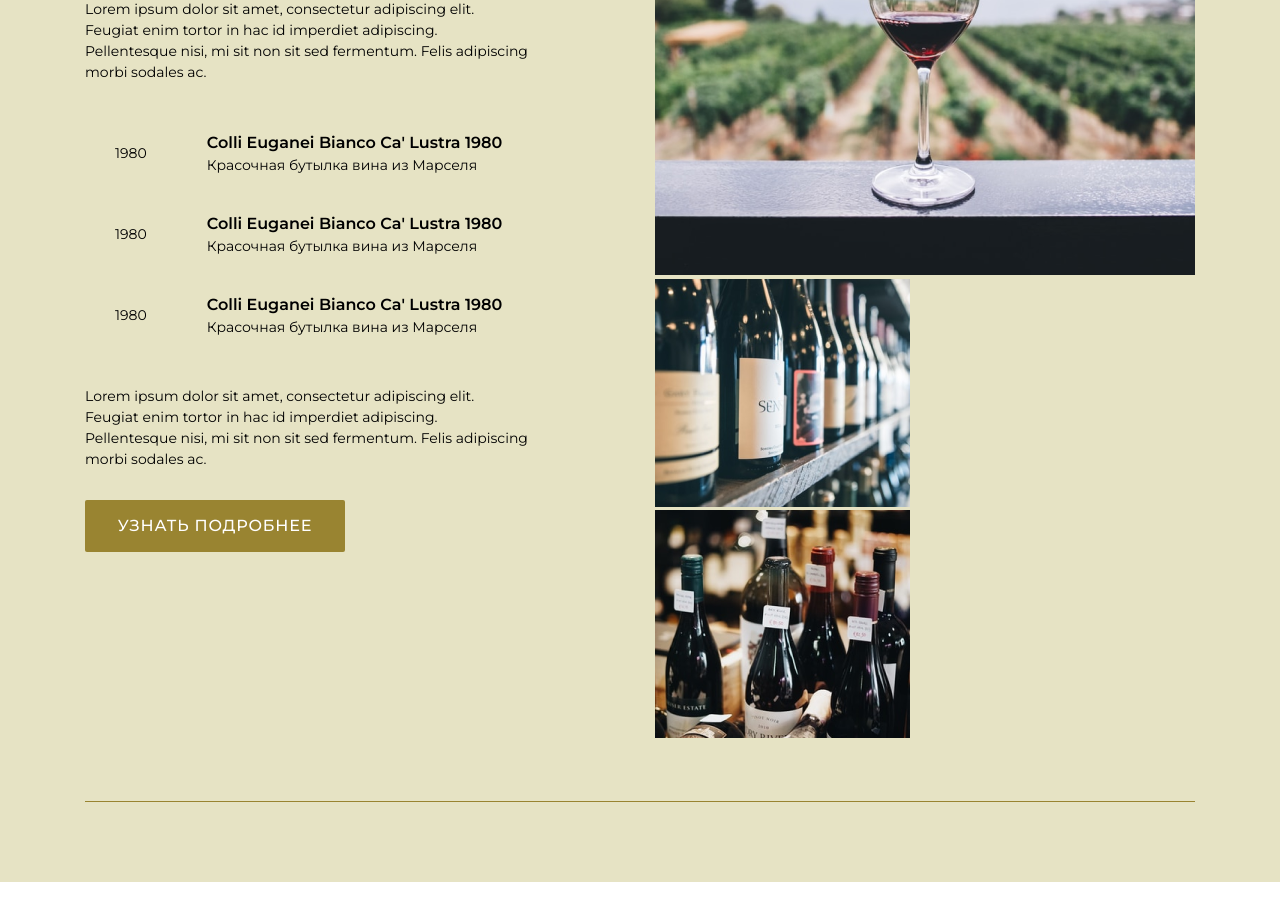
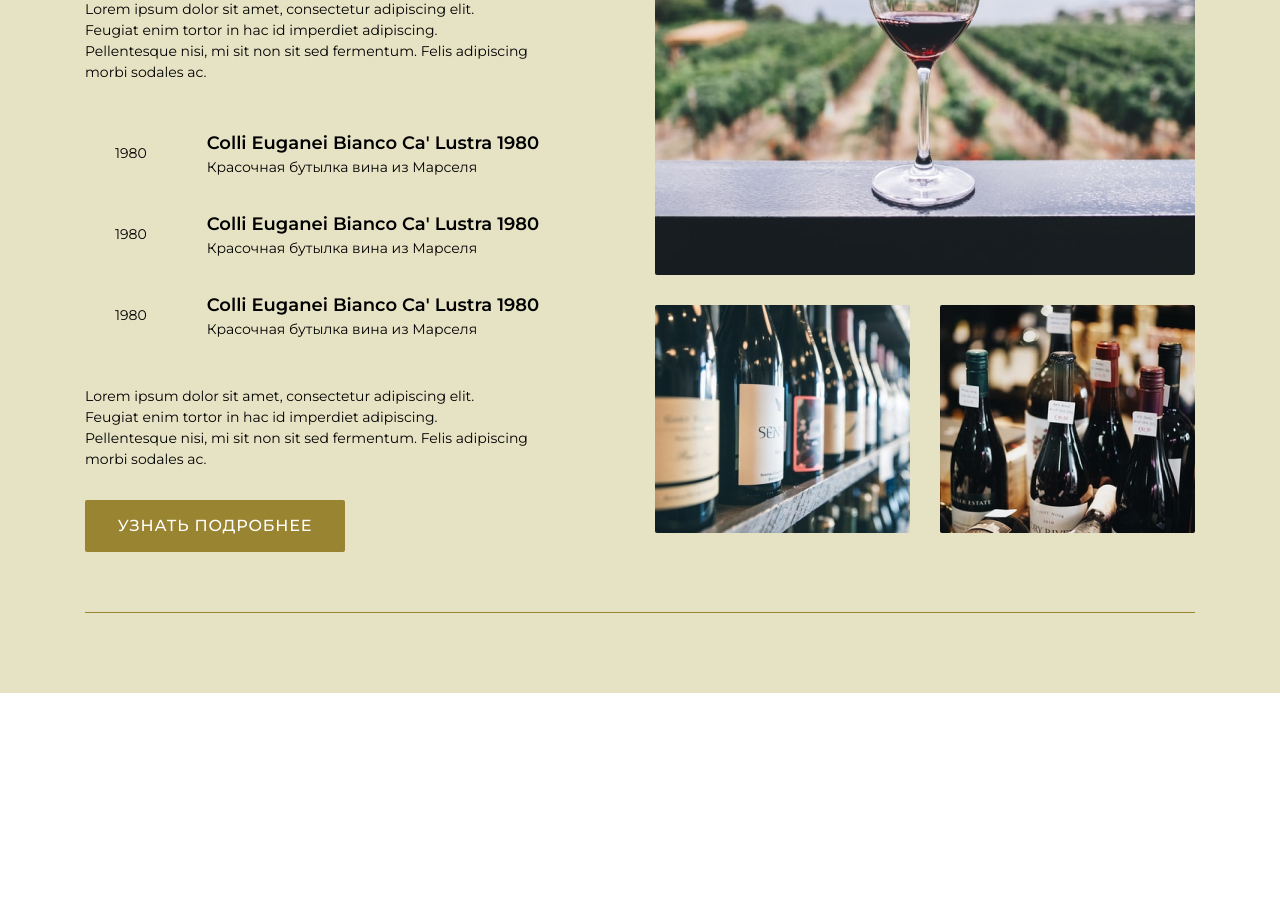
Before and after one commit to Konstantin-174/CSS-training-course-le_corte, a React (Create React App) app: page / in a window 1280 px wide. Shown: the part 2120-3035 px from the top of the page. After the commit the page ends 2847 px from the top, so only its background shows below. Built offline with nearby package versions, Linux system fonts and the light colour scheme.

Commit message:
9th commit (Collection)

```diff
--- a/src/components/collection/Collection.module.scss
+++ b/src/components/collection/Collection.module.scss
@@ -16,7 +16,7 @@
   border-top: 1px solid #998431;;
 
   .content {
-    padding-right: 125px;
+    padding-right: 100px;
 
     .contentTitle {
       margin-bottom: 30px;
@@ -37,6 +37,7 @@
     .contentText {
       margin-top: 30px;
       margin-bottom: 30px;
+      padding-right: 25px;
       font-size: $fs-s;
       line-height: 150%;
     }
@@ -58,7 +59,7 @@
 
           .itemTitle {
             font-weight: $fw-bd;
-            font-size: $fs-m;
+            font-size: $fs-l;
             line-height: 150%;
           }
 
@@ -94,5 +95,38 @@
   }
 
   .galary {
+    display: grid;
+
+    grid-template-areas:
+  "img1 img1"
+  "img2 img3";
+
+    grid-template-rows: 500px 228px;
+    grid-template-columns: 255px 255px;
+    grid-gap: 30px;
+
+    .galaryImg1 {
+      grid-area: img1;
+
+      img {
+        border-radius: 2px;
+      }
+    }
+
+    .galaryImg2 {
+      grid-area: img2;
+
+      img {
+        border-radius: 2px;
+      }
+    }
+
+    .galaryImg3 {
+      grid-area: img3;
+
+      img {
+        border-radius: 2px;
+      }
+    }
   }
 }
```
